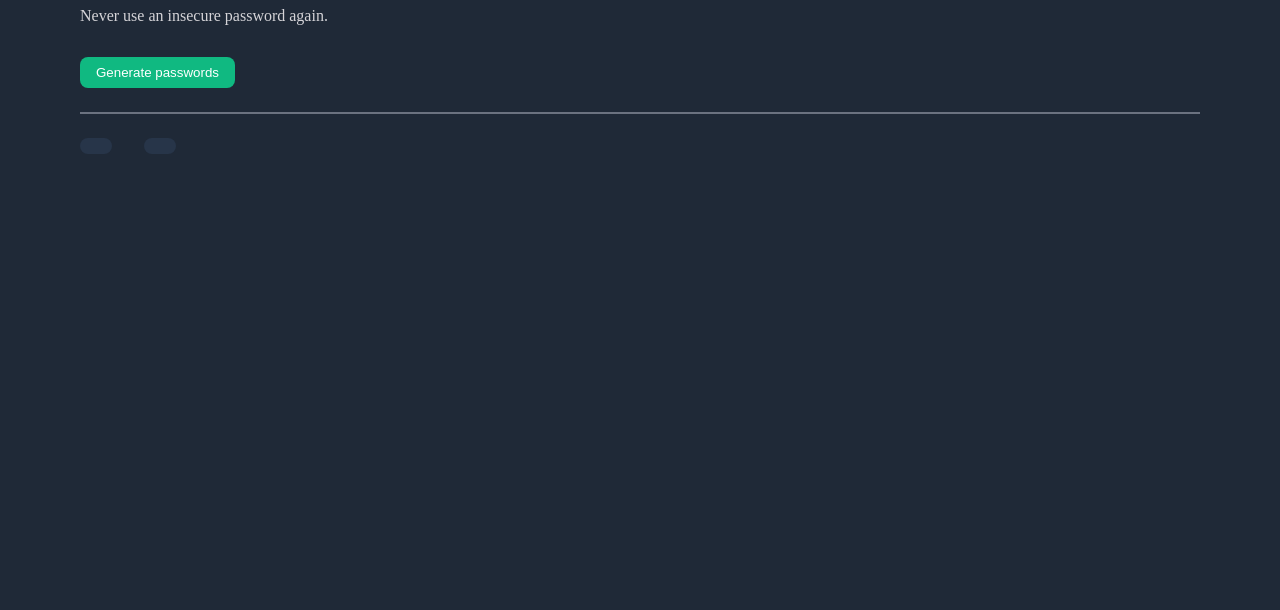
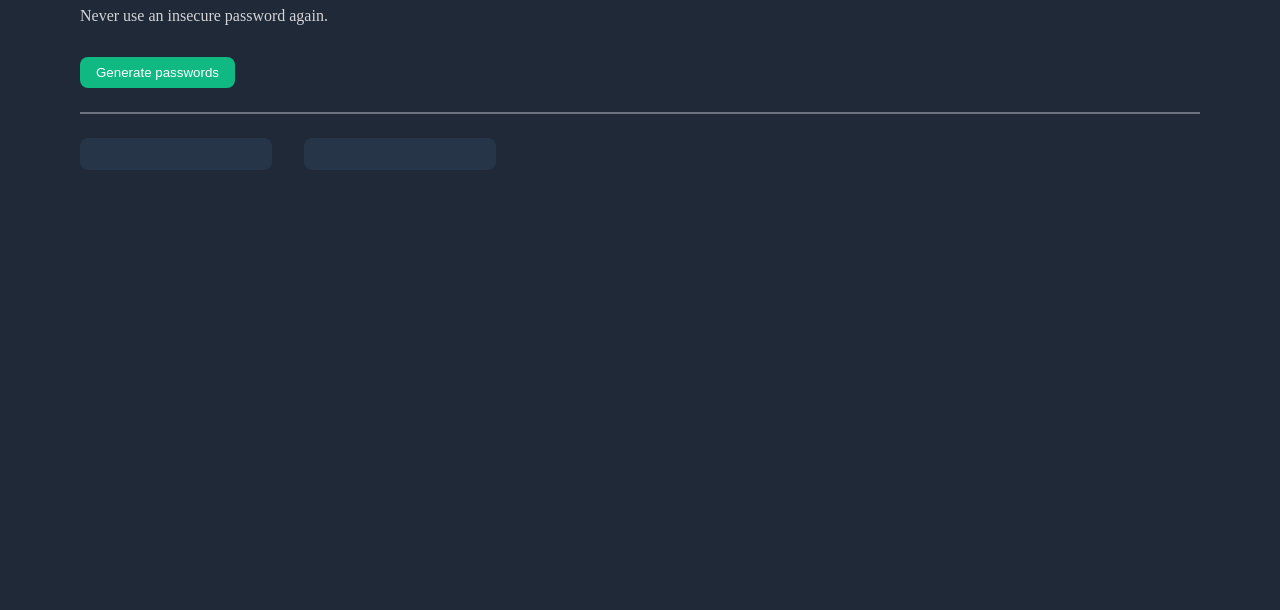
Before and after one commit to shangguanwang/password-generator, a website built with Vite: page index.html in a window 1280 px wide. Shown: the part 190-800 px from the top of the page. Built offline with nearby package versions, Linux system fonts and the light colour scheme.

Commit message:
set default width and height for password display #2

```diff
--- a/index.css
+++ b/index.css
@@ -40,4 +40,7 @@ hr {
     background-color: #273549;
     padding: 0.5rem 1rem;
     border-radius: 0.5rem;
+    width: 10rem;
+    height: 1rem;
+    text-align: center;
 }
```
